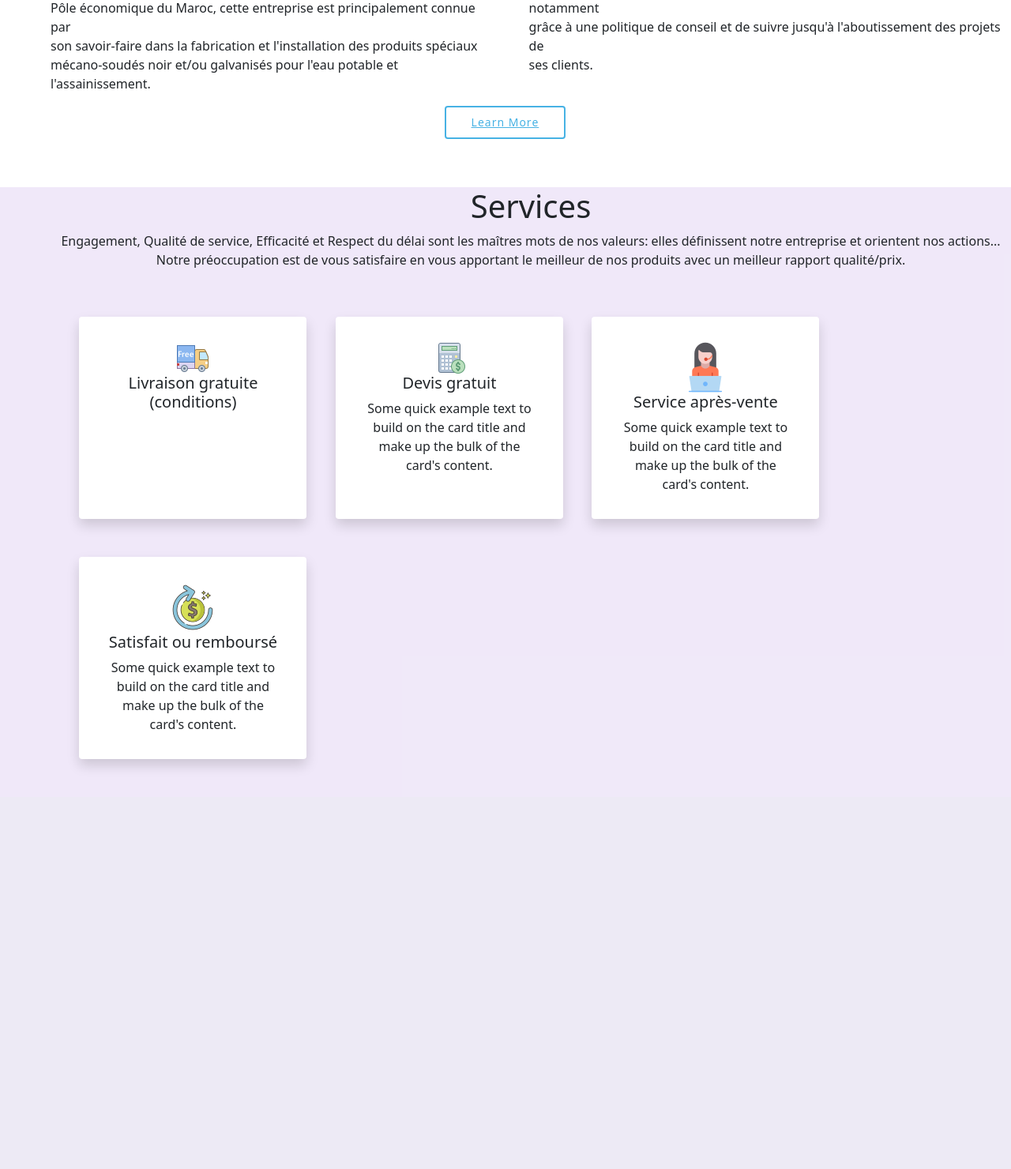
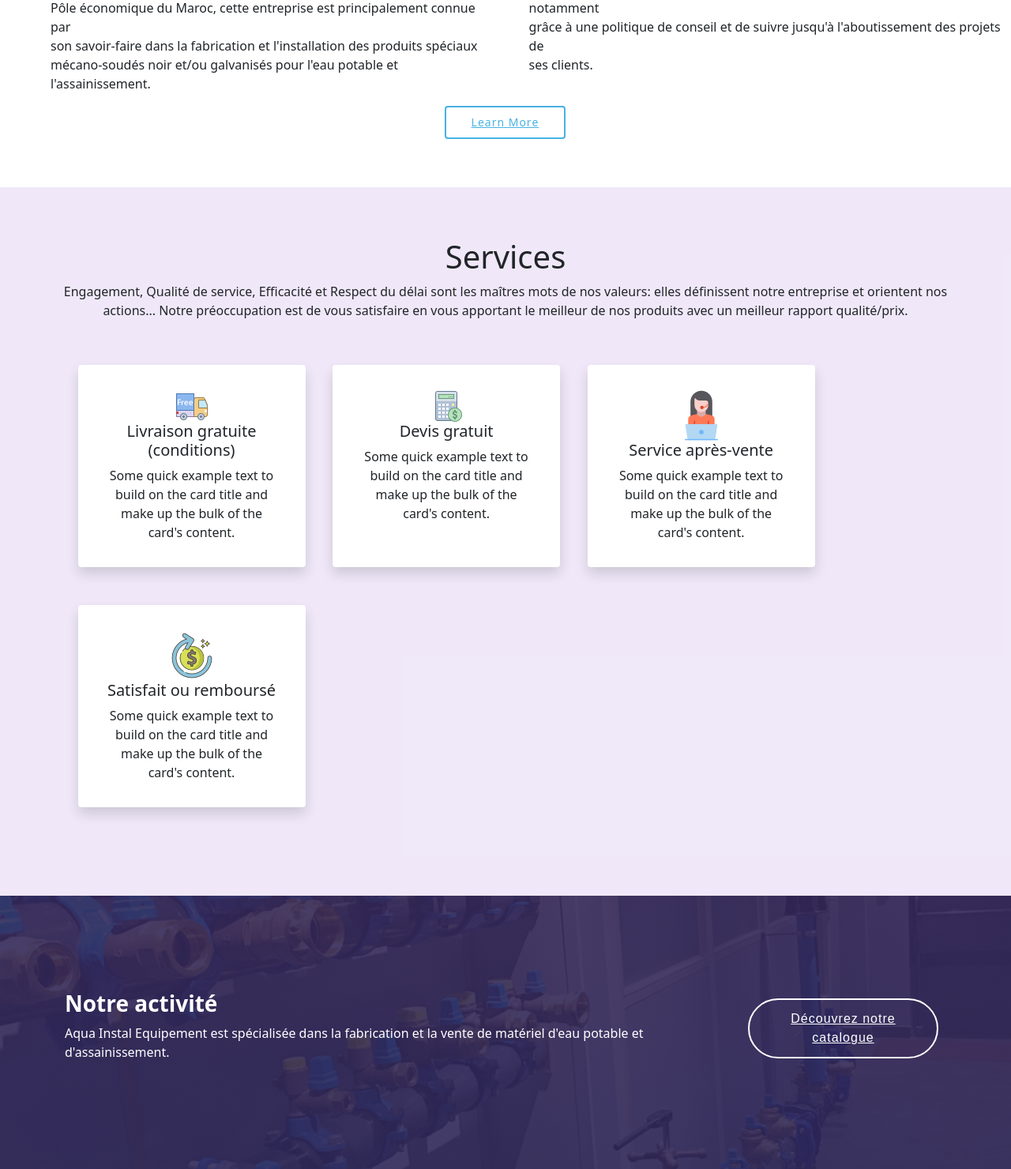
Before and after one commit to HamzaKarkouri/E-commerce-Website-PHP, a PHP site: page /php/index.html in a window 1280 px wide. Shown: the part 949-2429 px from the top of the page at 79% size. Before the commit the page ends 1922 px from the top, so only its background shows below. Run offline with PHP 8.4, Linux system fonts and the light colour scheme.

Commit message:
Second commit

```diff
--- a/css/styleee.css
+++ b/css/styleee.css
@@ -126,7 +126,8 @@
   }
   .services{
     width: 100%;
-
+    text-align: center;
+      padding: 5%;
     background-color: #5d13bd18;
   }
   .cards1{
@@ -138,10 +139,44 @@
   .mb-3{
       position: relative;
       margin-left: 3%;
+      transition: .3s transform cubic-bezier(.155,1.105,.295,1.12),.3s box-shadow,.3s -webkit-transform cubic-bezier(.155,1.105,.295,1.12);
   }
-  .service1{
-      text-align: center;
-      margin-left:5% ;
+  .mb-3:hover{
+    transform: scale(1.05);
+  }
+  .cta {
+    background: linear-gradient(rgba(52, 40, 90, 0.9), rgba(47, 40, 90, 0.9)), url("../images/shop.jpeg") fixed center center;
+    background-size: cover;
+    padding: 120px 0;
+  }
+  .cta h3 {
+    color: #fff;
+    font-size: 28px;
+    font-weight: 700;
+  }
+  .cta p {
+    color: #fff;
+  }
+  .cta .cta-btn {
+    font-family: "Jost", sans-serif;
+    font-weight: 500;
+    font-size: 16px;
+    letter-spacing: 1px;
+    display: inline-block;
+    padding: 12px 40px;
+    border-radius: 50px;
+    transition: 0.5s;
+    margin: 10px;
+    border: 2px solid #fff;
+    color: #fff;
+  }
+  .cta .cta-btn:hover {
+    background: #47b2e4;
+    border: 2px solid #47b2e4;
+  }
+
+  a{
+      text-decoration: none;
   }
 
 
@@ -150,8 +185,5 @@
 
 
   @media (max-width: 500px){
-    .p{
 
-        display: ;
-    }
   }
--- a/php/index.html
+++ b/php/index.html
@@ -65,7 +65,7 @@ Réseaux d'assainissement, Voirie, Station de pompage..</p>
 </div>
 </section>
     <section class="services">
-      <div class="service1">
+
 <h1>Services</h1>
 <p>Engagement, Qualité de service, Efficacité et Respect du délai sont les maîtres mots de nos valeurs: elles définissent notre entreprise et orientent nos actions...
   Notre préoccupation est de vous satisfaire en vous apportant le meilleur de nos produits avec un meilleur rapport qualité/prix.</p>
@@ -75,7 +75,7 @@ Réseaux d'assainissement, Voirie, Station de pompage..</p>
     <div class="card-body text-dark">
       <img src="../images/ship.png" class="img-fluid" alt="">
       <h5 class="card-title">Livraison gratuite (conditions)</h5>
-
+      <p class="card-text">Some quick example text to build on the card title and make up the bulk of the card's content.</p>
     </div>
   </div>
   <div class="shadow p-3 mb-5 bg-body rounded mb-3" style="max-width: 18rem;">
@@ -103,7 +103,23 @@ Réseaux d'assainissement, Voirie, Station de pompage..</p>
     </div>
   </div>
 </div>
-</div>
+
+</section>
+
+<section id="cta" class="cta">
+  <div class="container" data-aos="zoom-in">
+
+    <div class="row">
+      <div class="col-lg-9 text-center text-lg-start">
+        <h3>Notre activité</h3>
+        <p> Aqua Instal Equipement est spécialisée dans la fabrication et la vente de matériel d'eau potable et d'assainissement.</p>
+      </div>
+      <div class="col-lg-3 cta-btn-container text-center">
+        <a class="cta-btn align-middle" href="#">Découvrez notre catalogue</a>
+      </div>
+    </div>
+
+  </div>
 </section>
 <script src="../js/index.js"></script>
 <script src="https://cdn.jsdelivr.net/npm/bootstrap@5.1.3/dist/js/bootstrap.bundle.min.js" integrity="sha384-ka7Sk0Gln4gmtz2MlQnikT1wXgYsOg+OMhuP+IlRH9sENBO0LRn5q+8nbTov4+1p" crossorigin="anonymous"></script>
```
Also changed, not shown: images/shop.jpeg (added).
